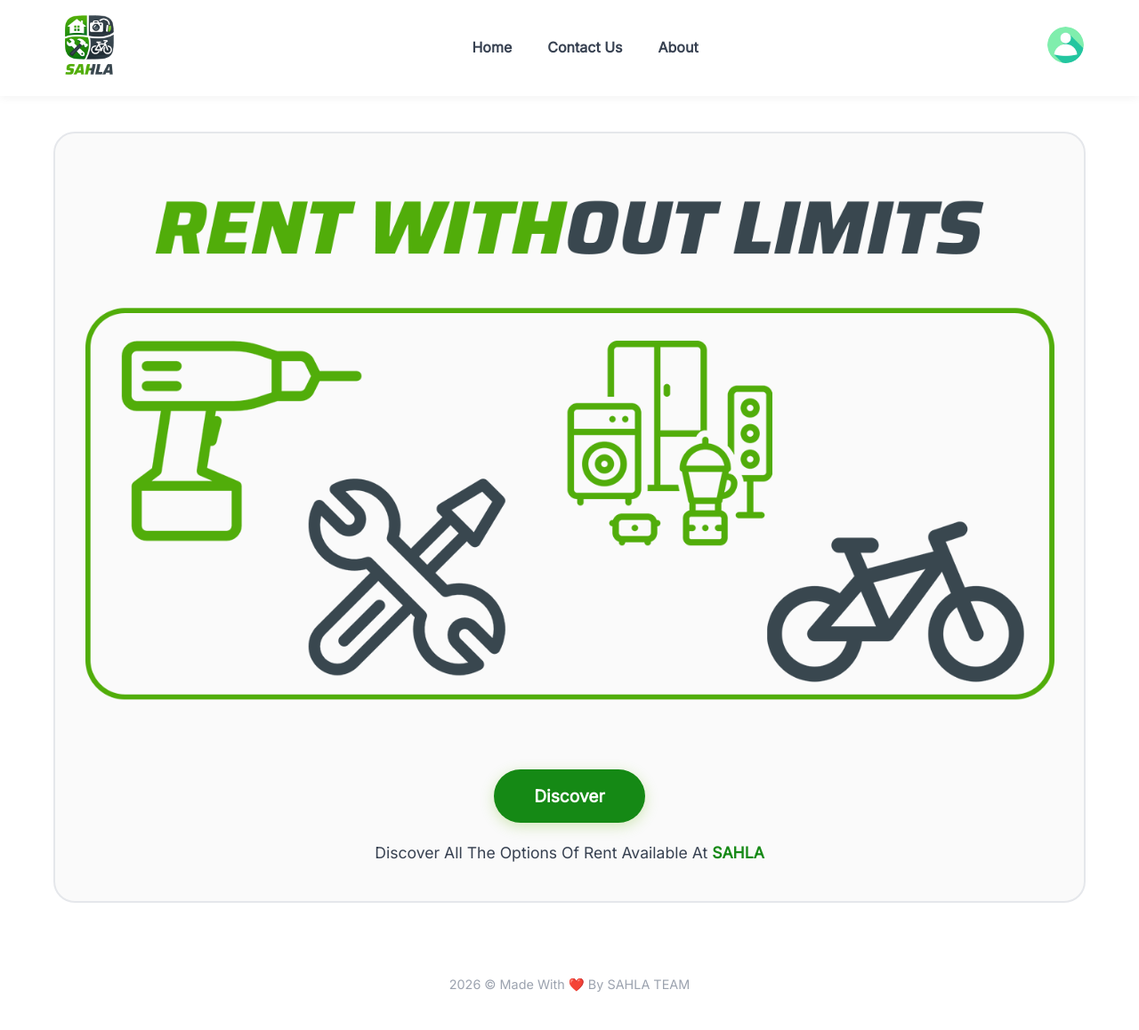
After one commit to kilwwwwwa/Sahla-location-app, a PHP site: page /new-index.html in a window 1280 px wide. The commit adds this page. Shown: the whole page at 89% size. Run offline with PHP 8.4, Linux system fonts and the light colour scheme.

Commit message:
new index
Made a more proper index that represents more the application

```diff
--- /dev/null
+++ b/new-index.html
@@ -0,0 +1,57 @@
+<!DOCTYPE html>
+<head>
+    <meta charset="UTF-8">
+    <meta name="viewport" content="width=device-width, initial-scale=1.0">
+    <link href='https://fonts.googleapis.com/css?family=Inter' rel='stylesheet'>
+    <link rel="stylesheet" href="new-style.css">
+    <title>Sahla | Rent Without Limit</title>
+</head>
+<body>
+
+<header>
+    <nav class="container">
+        <div class="logo-area">
+            <img src="./Assets/logo-sahla-webapp-text-bold.png" alt="Sahla Logo" class="main-logo">
+        </div>
+
+        <ul class="list-nav">
+            <li><a href="new-index.html">Home</a></li>
+            <li><a href="#">Contact Us</a></li>
+            <li><a href="#">About</a></li>
+        </ul>
+
+        <div class="user-area">
+            <a href="login_register_test_javascript.html">
+                <img src="./Assets/utilisateur.png" alt="Login" class="user-pic">
+            </a>
+        </div>
+    </nav>
+</header>
+
+<main>
+    <section class="hero-section">
+        <div class="container hero-container">
+            <div class="hero-content">
+                <img src="./Assets/Sahla-hero.png" alt="Rental Items" class="hero-main-img">
+
+                <div class="hero-cta">
+                    <button class="hero-btn">Discover</button>
+                    <p class="hero-p">
+                        Discover All The Options Of Rent Available At
+                        <span class="brand-text">SAHLA</span>
+                    </p>
+                </div>
+            </div>
+        </div>
+    </section>
+
+    <section class="second-hero">
+        </section>
+</main>
+
+<footer>
+    <p>2026 &copy; Made With ❤️ By SAHLA TEAM</p>
+</footer>
+
+</body>
+</html>
--- /dev/null
+++ b/new-style.css
@@ -0,0 +1,138 @@
+/* Color Palette Variables */
+:root {
+    --primary-green: #158915;
+    --dark-grey: #374151;
+    --light-grey: #f4f4f4;
+    --white: #ffffff;
+    --hover-green: #106810;
+}
+
+* {
+    margin: 0;
+    padding: 0;
+    box-sizing: border-box;
+    font-family: 'Inter', 'Arial', sans-serif;
+}
+
+body {
+    background-color: var(--white);
+    color: var(--dark-grey);
+    line-height: 1.6;
+}
+
+.container {
+    max-width: 1200px;
+    margin: 0 auto;
+    padding: 0 20px;
+}
+
+/* Header & Nav Styles */
+header {
+    background: var(--white);
+    box-shadow: 0 2px 10px rgba(0,0,0,0.05);
+    padding: 10px 0;
+}
+
+nav {
+    display: flex;
+    align-items: center;
+    justify-content: space-between;
+}
+
+.main-logo {
+    height: 80px; /* Adjusted for better visibility */
+    width: auto;
+}
+
+.list-nav {
+    display: flex;
+    list-style: none;
+    gap: 40px;
+}
+
+.list-nav a {
+    text-decoration: none;
+    color: var(--dark-grey);
+    font-weight: 600;
+    transition: color 0.3s;
+}
+
+.list-nav a:hover {
+    color: #158915;
+}
+
+.user-pic {
+    height: 45px;
+    width: 45px;
+    border-radius: 50%;
+    border: 2px solid transparent;
+    transition: all 0.3s;
+}
+
+.user-pic:hover {
+    border-color: #158915;
+    transform: scale(1.05);
+}
+
+/* Hero Section Styles */
+.hero-section {
+    padding: 40px 0;
+}
+
+.hero-content {
+    position: relative;
+    border: 2px solid #e5e7eb;
+    border-radius: 24px;
+    overflow: hidden;
+    background: #fafafa;
+    text-align: center;
+}
+
+.hero-main-img {
+    max-width: 100%;
+    height: auto;
+    padding: 20px;
+}
+
+.hero-cta {
+    padding: 40px 0;
+    display: flex;
+    flex-direction: column;
+    align-items: center;
+    gap: 20px;
+}
+
+.hero-btn {
+    background-color: #158915;
+    color: white;
+    border: none;
+    padding: 18px 45px;
+    font-size: 1.2rem;
+    font-weight: 700;
+    border-radius: 50px;
+    cursor: pointer;
+    transition: background 0.3s, transform 0.2s;
+    box-shadow: 0 4px 15px rgba(118, 188, 33, 0.3);
+}
+
+.hero-btn:hover {
+    background-color: #106810;
+    transform: translateY(-2px);
+}
+
+.hero-p {
+    font-size: 1.1rem;
+    color: var(--dark-grey);
+}
+
+.brand-text {
+    color: #158915;
+    font-weight: bold;
+}
+
+footer {
+    text-align: center;
+    padding: 40px;
+    color: #9ca3af;
+    font-size: 0.9rem;
+}
--- a/style_login_register_test_javascript.css
+++ b/style_login_register_test_javascript.css
@@ -19,6 +19,7 @@
 /* --- General Page Setup --- */
 body {
     background-color: #f8faf8; /* Light background */
+    font-family: 'Inter', 'Arial', sans-serif;
     min-height: 100vh;
     display: flex;
     flex-direction: column; /* Stack container and footer vertically */
```
Also changed, not shown: Assets/Sahla-hero.png.
